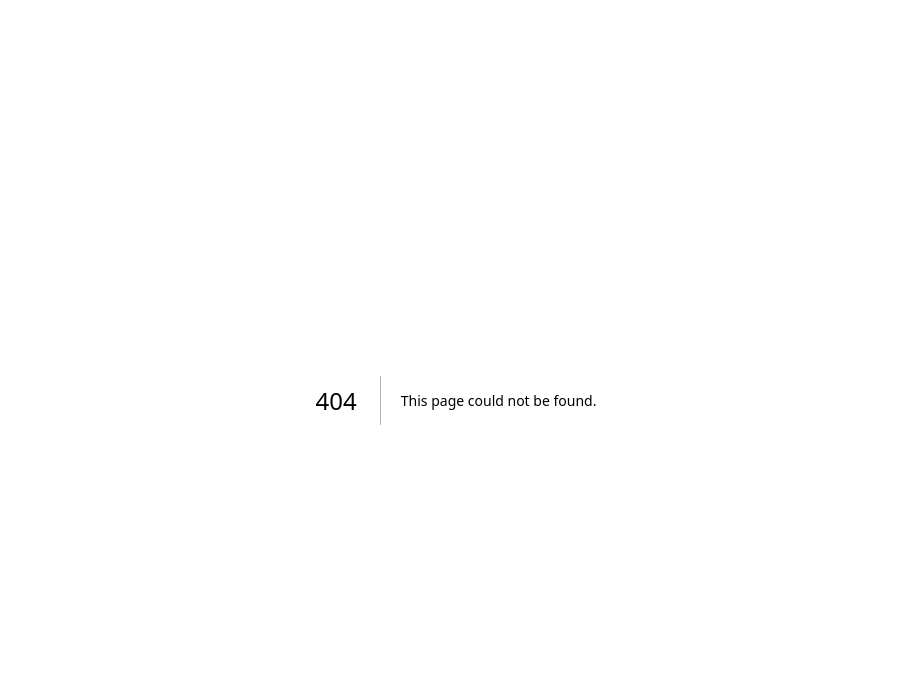
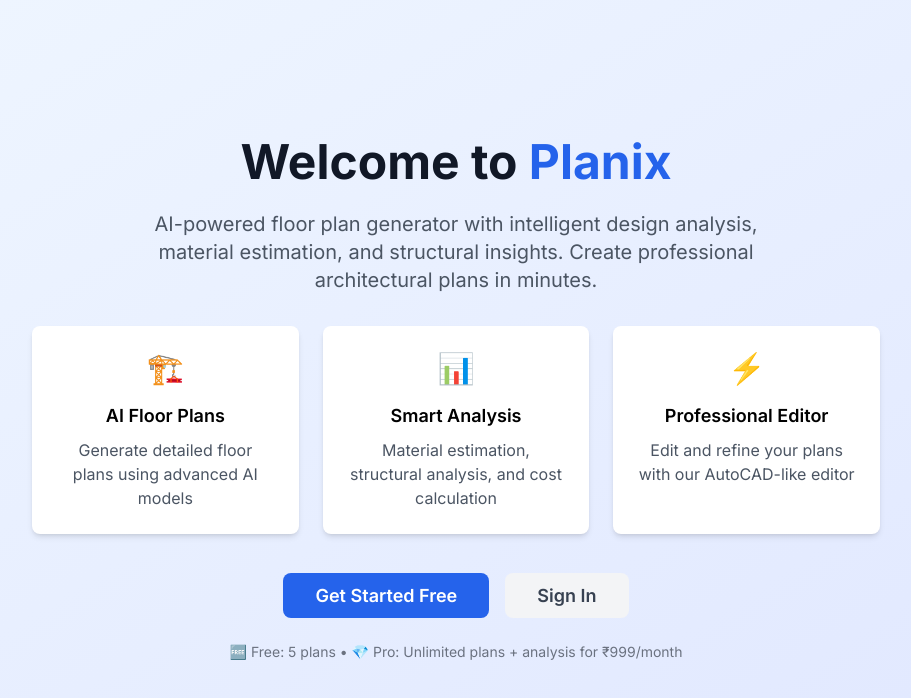
Before and after one commit to Nunisabivek/Planix, a Next.js app in the folder frontend/: page / in a window 1280 px wide. Before the commit this address had no page. Shown: the top 698 px of the page, without its empty margins (184-1095 px from the left). Built offline with nearby package versions, Linux system fonts and the light colour scheme.

Commit message:
feat: add landing page to fix 404 on Vercel root route

```diff
--- /dev/null
+++ b/frontend/src/app/page.tsx
@@ -0,0 +1,54 @@
+'use client';
+import React from 'react';
+import Link from 'next/link';
+
+// Force dynamic rendering
+export const dynamic = 'force-dynamic';
+
+export default function HomePage() {
+  return (
+    <div className="min-h-screen bg-gradient-to-br from-blue-50 to-indigo-100 flex items-center justify-center">
+      <div className="max-w-4xl mx-auto px-6 text-center">
+        <h1 className="text-5xl font-bold text-gray-900 mb-6">
+          Welcome to <span className="text-blue-600">Planix</span>
+        </h1>
+        <p className="text-xl text-gray-600 mb-8 max-w-2xl mx-auto">
+          AI-powered floor plan generator with intelligent design analysis,
+          material estimation, and structural insights. Create professional
+          architectural plans in minutes.
+        </p>
+
+        <div className="grid md:grid-cols-3 gap-6 mb-12">
+          <div className="bg-white p-6 rounded-lg shadow-md">
+            <div className="text-3xl mb-4">🏗️</div>
+            <h3 className="text-lg font-semibold mb-2">AI Floor Plans</h3>
+            <p className="text-gray-600">Generate detailed floor plans using advanced AI models</p>
+          </div>
+          <div className="bg-white p-6 rounded-lg shadow-md">
+            <div className="text-3xl mb-4">📊</div>
+            <h3 className="text-lg font-semibold mb-2">Smart Analysis</h3>
+            <p className="text-gray-600">Material estimation, structural analysis, and cost calculation</p>
+          </div>
+          <div className="bg-white p-6 rounded-lg shadow-md">
+            <div className="text-3xl mb-4">⚡</div>
+            <h3 className="text-lg font-semibold mb-2">Professional Editor</h3>
+            <p className="text-gray-600">Edit and refine your plans with our AutoCAD-like editor</p>
+          </div>
+        </div>
+
+        <div className="space-x-4">
+          <Link href="/signup" className="bg-blue-600 text-white px-8 py-3 rounded-lg text-lg font-semibold hover:bg-blue-700 transition-colors">
+            Get Started Free
+          </Link>
+          <Link href="/login" className="bg-gray-100 text-gray-700 px-8 py-3 rounded-lg text-lg font-semibold hover:bg-gray-200 transition-colors">
+            Sign In
+          </Link>
+        </div>
+
+        <div className="mt-8 text-sm text-gray-500">
+          <p>🆓 Free: 5 plans • 💎 Pro: Unlimited plans + analysis for ₹999/month</p>
+        </div>
+      </div>
+    </div>
+  );
+}
```
